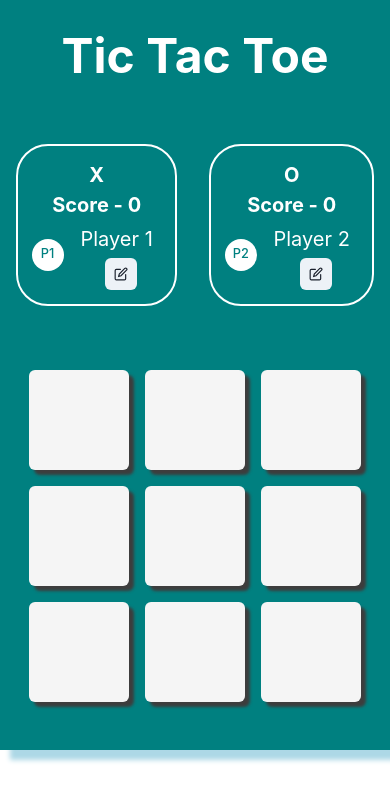
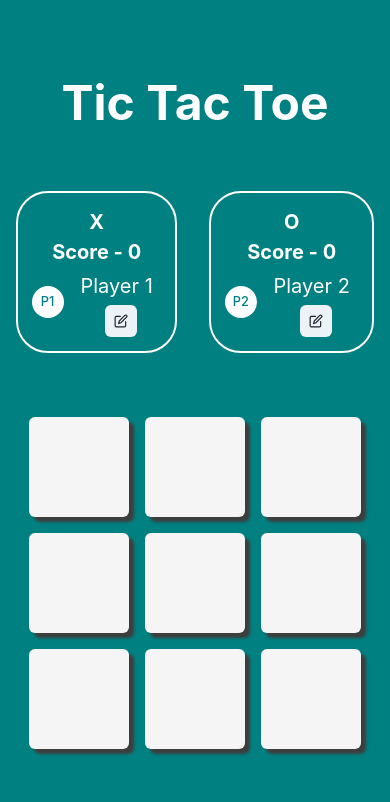
Before and after one commit to dedsecrattle/Tic-Tac-Toe, a React (Vite) app: page / in a window 390 px wide. Shown: the top 802 px of the page. Built offline with nearby package versions, Linux system fonts and the light colour scheme.

Commit message:
full width for Mobiles

```diff
--- a/src/App.jsx
+++ b/src/App.jsx
@@ -64,7 +64,7 @@ function App() {
         justifyContent="center"
         width={isSmallScreen ? "100%" : "50%"}
         margin="auto"
-        minHeight={isSmallScreen ? "100%" : ""}
+        minHeight={isSmallScreen ? "100vh" : ""}
         marginTop={isSmallScreen ? "0" : "4.5rem"}
         borderRadius={isSmallScreen ? "0" : "20px"}
         boxShadow="10px 10px 5px lightblue"
```
